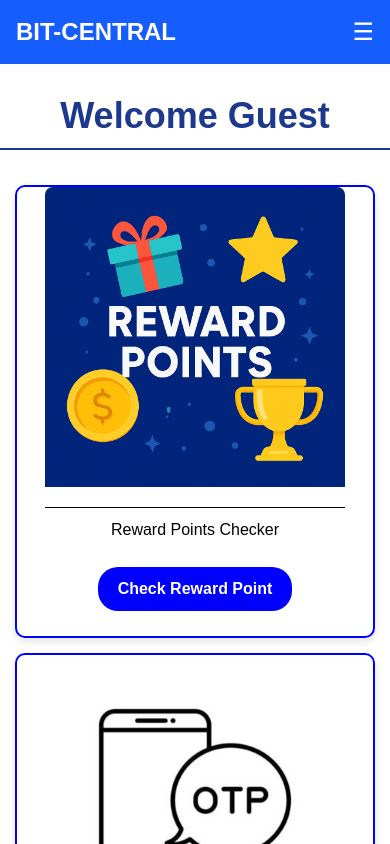
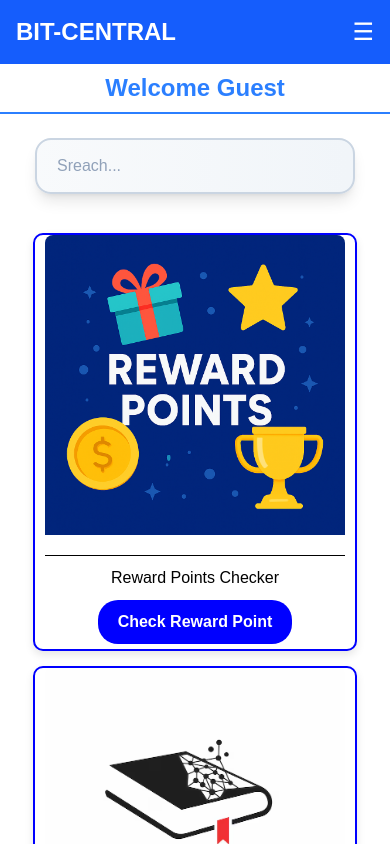
Before and after one commit to jaisondavid-m/BIT-CENTERAL, a React (Vite) app: page /home in a window 390 px wide. Shown: the top 844 px of the page. Built offline with nearby package versions, Linux system fonts and the light colour scheme; no server answers.

Commit message:
Added sreachBar

```diff
--- a/Data/Data.json
+++ b/Data/Data.json
@@ -1,11 +1,10 @@
 {
     "cards":[
         {"img":"./CardImgs/rewardpoint.png" ,"name":"Reward Points Checker" , "link":"https://praneshjs-rewardpointssite.hf.space/","btntext":"Check Reward Point"},
-        {"img":"./CardImgs/otp.jpg" ,"name":"Attendance" , "link":"psapp://onboard?org=bitsathy&url=https%3A%2F%2Fps.bitsathy.ac.in%2Fapi%2Fps_app_v2","btntext":"Enter OTP"},
         {"img":"./CardImgs/studyimg.jpg" ,"name":"Study Material" , "link":"https://wiki.bitsathy.ac.in/wiki/BITWIKI:Departments_and_Semesters_2025-2026#2022_Regulation","btntext":"Open Material"},
         {"img":"./CardImgs/leaveimg.webp" ,"name":"Leave Apply" , "link":"https://camps.bitsathy.ac.in/CAMPS/JSP/student/student_leave.jsp","btntext":"Open Link"},
         {"img":"./CardImgs/mycourse.png" ,"name":"My PS Courses" , "link":"https://ps.bitsathy.ac.in/my-course","btntext":"Open Link"},
-        {"img":"./CardImgs/report.png" ,"name":"Report An Issue in Reward Point System" , "link":"https://docs.google.com/forms/d/e/1FAIpQLScnl0udcN2pUDENHl45HIj5HZbvDuwZ0g2eepBbp8tJYg-NvQ/viewform","btntext":"Report Now"},
+        {"img":"./CardImgs/otp.jpg" ,"name":"Attendance" , "link":"psapp://onboard?org=bitsathy&url=https%3A%2F%2Fps.bitsathy.ac.in%2Fapi%2Fps_app_v2","btntext":"Enter OTP"},
         {"img":"./CardImgs/profile.jpg" ,"name":"College DashBoard" , "link":"https://bip.bitsathy.ac.in/dashboard","btntext":"Open Link"},
         {"img":"./CardImgs/wifi.jpg" ,"name":"Wifi Details(works only if Connected to wifi)" , "link":"http://1.1.1.1/","btntext":"Open Link"},
         {"img":"./CardImgs/biometeric.jpg" ,"name":"Biometeric Details" , "link":"https://bip.bitsathy.ac.in/dashboard","btntext":"View Details"},
--- a/src/Component/Button/Button.css
+++ b/src/Component/Button/Button.css
@@ -7,7 +7,7 @@
     font-weight: bold;
     cursor: pointer;
     min-width: 120px;
-    margin: 15px;
+    margin-bottom: 5px;
 }
 .btn:hover{
     box-shadow: 2px 2px 8px
--- a/src/Component/Content-Components/Card/Card.css
+++ b/src/Component/Content-Components/Card/Card.css
@@ -12,8 +12,6 @@
   background-color: #fff;
 }
 .card .img img {
-  width: 300px;
-  height: 200px;
   object-fit: cover;
   border-radius: 8px 8px 0 0;
   display: block;
--- a/src/Pages/Home/Home.css
+++ b/src/Pages/Home/Home.css
@@ -32,7 +32,6 @@
 
 .card a {
   display: block;
-  margin: 10px;
   text-decoration: none;
   color: #007bff;
   font-weight: bold;
@@ -41,17 +40,17 @@
 @media (max-width: 768px) {
   .cardContainer {
     gap: 15px;
-    padding: 15px;
+    padding : 15px;
   }
   .cardContainer .card {
     width: 45%;
-    height: auto;
+    height:auto;
   }
 }
 
 @media (max-width: 480px) {
   .cardContainer .card {
-    width: 100%;
+    width: 90%  ;
   }
 
   .card h3 {
--- a/src/Pages/Home/Home.jsx
+++ b/src/Pages/Home/Home.jsx
@@ -4,19 +4,33 @@ import data from "../../../Data/Data.json"
 import { useAuthState } from "react-firebase-hooks/auth"
 import { auth } from './../../Firebase';
 
-import React from 'react'
+import React, { useState } from 'react'
 
 function Home({ name, link, img }) {
 
   const [user] = useAuthState(auth);
+  const [sreach,Setsreach]=useState("");
+
+  const handleSreach=(e)=>{
+    Setsreach(e.target.value);
+  }
+
+  const FilteredData = data.cards.filter((cards)=>
+    cards.name.trim().toLowerCase().includes(sreach.toLowerCase())
+  )
 
   return (
     <div>
-      <div className='border-b-2 w-max-5 text-center font-bold text-blue-900 text-4xl mx-auto m-5 p-3'>Welcome {user ? user.displayName : "Guest"}</div>
+      <div className='border-b-2  text-center font-bold md:text-blue-900 md:text-4xl text-blue-500 text-2xl p-2'>Welcome {user ? user.displayName : "Guest"}</div>
+      <input type="text"
+       placeholder='Sreach...'
+       onChange={handleSreach}
+       className="block cosmic-input w-full max-w-xs sm:max-w-sm md:max-w-md lg:max-w-lg xl:max-w-xl mx-auto my-6 px-5 py-3.5 rounded-2xl bg-gradient-to-r from-slate-50 to-slate-100 border-2 border-slate-300 hover:border-slate-400 focus:outline-none focus:border-transparent focus:ring-4 focus:ring-blue-500/50 shadow-lg hover:shadow-xl focus:shadow-2xl transition-all duration-300 ease-in-out placeholder:text-slate-400 text-slate-800 font-medium"
+      />
       <div className="cardContainer">
 
         {
-          data.cards.map((card, index) => (
+          FilteredData.map((card, index) => (
             <Card
               key={index}
               name={card.name}
```
